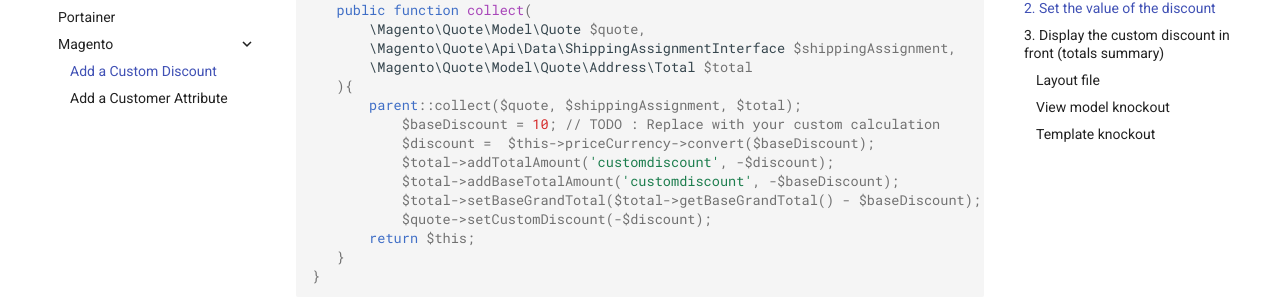
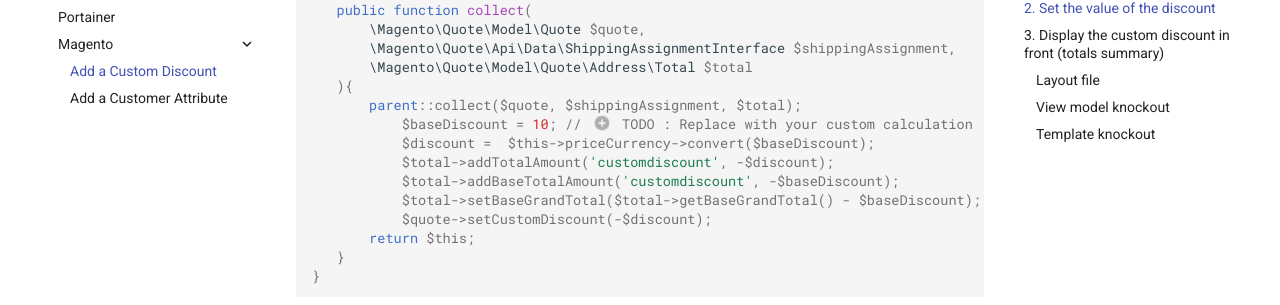
Before and after one commit to LittleBigDev/wiki, an MkDocs documentation site: the page built from docs/cheat_sheets/Magento/add_a_custom_discount.md, in a window 1280 px wide and 900 px high, scrolled down 993 px. Shown: the part 145-450 px from the top of the window. Built offline with MkDocs 1.6.1 and Material for MkDocs 9.7.7, drawn with Linux system fonts in a browser that asks for light colours; some of the changed lines change nothing that is shown.

Commit message:
vault backup: 2022-10-16 09:48:33

````diff
--- a/docs/cheat_sheets/Magento/add_a_custom_discount.md
+++ b/docs/cheat_sheets/Magento/add_a_custom_discount.md
@@ -48,7 +48,7 @@
        \Magento\Quote\Model\Quote\Address\Total $total
    ){
        parent::collect($quote, $shippingAssignment, $total);
-           $baseDiscount = 10; // TODO : Replace with your custom calculation
+           $baseDiscount = 10; // (1) TODO : Replace with your custom calculation
            $discount =  $this->priceCurrency->convert($baseDiscount);
            $total->addTotalAmount('customdiscount', -$discount);
            $total->addBaseTotalAmount('customdiscount', -$baseDiscount);
@@ -59,6 +59,7 @@
 }
 ```
 
+1.  Replace with your custom calculation
 ## 3. Display the custom discount in front (totals summary)
 ### Layout file
 ```xml title="app/code/Vendor/Modulename/view/frontend/layout/checkout_cart_index.xml"
--- a/mkdocs.yml
+++ b/mkdocs.yml
@@ -32,9 +32,8 @@
   - md_in_html
   - pymdownx.arithmatex:
       generic: true
-  # - pymdownx.superfences
   # - pymdownx.details
-  # - pymdownx.magiclink
+  - pymdownx.magiclink
   - pymdownx.tasklist:
       custom_checkbox: true
   - def_list
````
